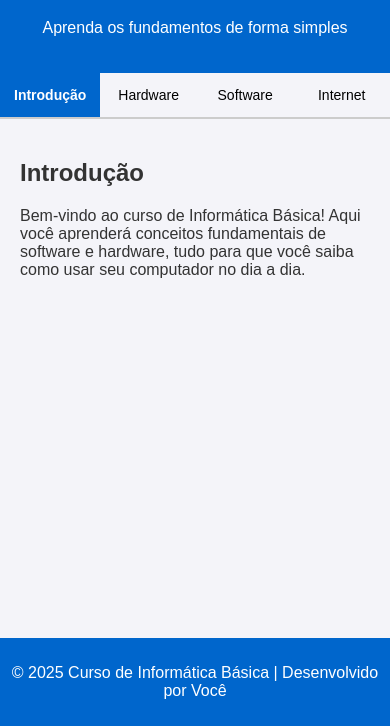
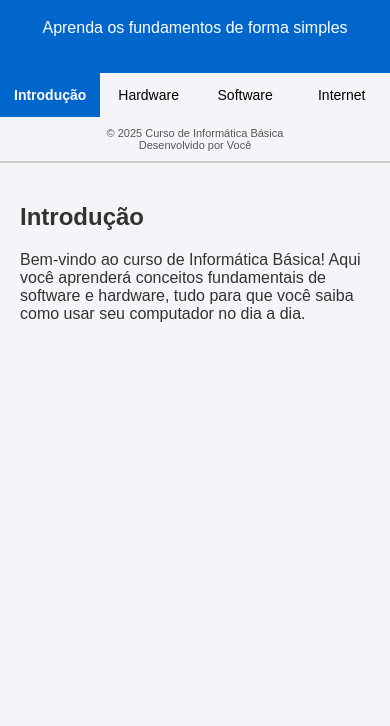
Before and after one commit to Anoingd/Inform-ticaFA, a plain HTML site: page index.html in a window 390 px wide. Shown: the part 118-844 px from the top of the page. Drawn offline with Linux system fonts and the light colour scheme.

Commit message:
Add files via upload

```diff
--- a/index.html
+++ b/index.html
@@ -28,10 +28,16 @@
     }
 
     /* Menu lateral */
-    .tabs {
+    .sidebar {
       width: 200px;
       background: #f4f4f9;
       border-right: 2px solid #ccc;
+      display: flex;
+      flex-direction: column;
+      justify-content: space-between; /* joga o copy para baixo */
+    }
+
+    .tabs {
       display: flex;
       flex-direction: column;
     }
@@ -57,6 +63,15 @@
       font-weight: bold;
     }
 
+    /* Copy dentro do menu */
+    .copy {
+      font-size: 12px;
+      color: #555;
+      text-align: center;
+      padding: 10px;
+      border-top: 1px solid #ccc;
+    }
+
     /* Área de conteúdo */
     .tab-container {
       flex: 1;
@@ -73,24 +88,19 @@
       display: block;
     }
 
-    footer {
-      background: #0066cc;
-      color: white;
-      text-align: center;
-      padding: 10px;
-      margin-top: auto;
-    }
-
     /* Responsividade para celular */
     @media (max-width: 768px) {
       .main {
         flex-direction: column; /* menu fica em cima */
       }
 
-      .tabs {
+      .sidebar {
         width: 100%;
         border-right: none;
         border-bottom: 2px solid #ccc;
+      }
+
+      .tabs {
         flex-direction: row; /* vira barra horizontal */
         overflow-x: auto; /* rolagem se não couber */
       }
@@ -99,6 +109,12 @@
         flex: 1;
         text-align: center;
         font-size: 14px;
+      }
+
+      .copy {
+        border-top: none;
+        border-left: none;
+        font-size: 11px;
       }
 
       .tab-container {
@@ -115,12 +131,17 @@
   </header>
 
   <div class="main">
-    <!-- Menu -->
-    <div class="tabs">
-      <button class="tab-link active" onclick="openTab(event, 'introducao')">Introdução</button>
-      <button class="tab-link" onclick="openTab(event, 'hardware')">Hardware</button>
-      <button class="tab-link" onclick="openTab(event, 'software')">Software</button>
-      <button class="tab-link" onclick="openTab(event, 'internet')">Internet</button>
+    <!-- Menu lateral com copy embaixo -->
+    <div class="sidebar">
+      <div class="tabs">
+        <button class="tab-link active" onclick="openTab(event, 'introducao')">Introdução</button>
+        <button class="tab-link" onclick="openTab(event, 'hardware')">Hardware</button>
+        <button class="tab-link" onclick="openTab(event, 'software')">Software</button>
+        <button class="tab-link" onclick="openTab(event, 'internet')">Internet</button>
+      </div>
+      <div class="copy">
+        &copy; 2025 Curso de Informática Básica<br>Desenvolvido por Você
+      </div>
     </div>
 
     <!-- Conteúdo -->
@@ -132,7 +153,7 @@
 
       <div id="hardware" class="tab-content">
         <h2>Hardware</h2>
-        <p>O hardware contempla toda a parte física do computador ou dispositivo. Podemos fixar esta ideia na cabeça pensando nesta pequena frase: <b>Hardware é aquilo que chutamos quando o computador trava.</b></p>
+        <p>O hardware contempla toda a parte física do computador. Podemos fixar esta ideia na cabeça pensando nesta pequena frase: <b>Hardware é aquilo que chutamos quando o computador trava.</b></p>
         <p>Alguns exemplos do que seria o hardware: monitor, teclado, mouse, placa-mãe, memória RAM, disco rígido. Se você olhar para o seu celular, toda a parte física que você toca é considerada hardware!</p>
         <p><b>Classificação:</b></p>
         <ul>
@@ -153,10 +174,6 @@
       </div>
     </div>
   </div>
-
-  <footer>
-    <p>&copy; 2025 Curso de Informática Básica | Desenvolvido por Você</p>
-  </footer>
 
   <script>
     function openTab(evt, tabId) {
```
